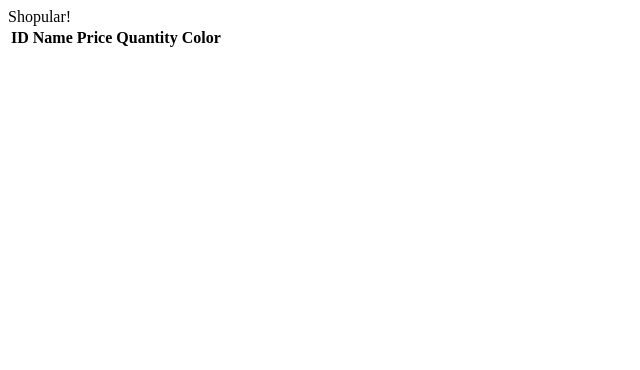
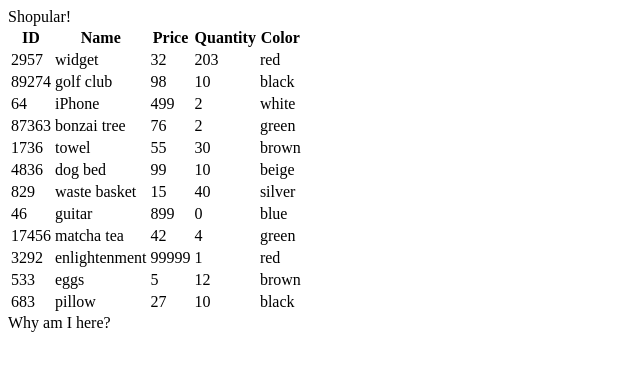
Before and after one commit to jmdembe/shopular, a website: page index.html in a window 1280 px wide. Shown: the whole page, without its empty margins (0-640 px from the left). Drawn offline with nearby package versions, Linux system fonts and the light colour scheme.

Commit message:
Added new table data to index per controller items and created tax amount

```diff
--- a/index.html
+++ b/index.html
@@ -15,10 +15,16 @@
           <th>Quantity</th>
           <th>Color</th>
         </tr>
-        <tr></tr>
+        <tr ng-repeat='product in item.inventory'>
+          <td>{{product.id}}</td>
+          <td>{{product.name}}</td>
+          <td>{{product.price}}</td>
+          <td>{{product.quantity}}</td>
+          <td>{{product.color}}</td>
+        </tr>
       </table>
     </main>
-    <footer></footer>
+    <footer>Why am I here?</footer>
     <script src='node_modules/angular/angular.js'></script>
     <script src='js/shopular.module.js'></script>
     <script src='js/shopular.controller.js'></script>
--- a/js/shopular.controller.js
+++ b/js/shopular.controller.js
@@ -4,6 +4,7 @@
     .controller('InventoryControl', InventoryControl);
 
   function InventoryControl() {
+    var tax = .0575;
     this.inventory = [
       { "id": 2957, "name": "widget", "price": 32, "quantity": 203, "color": "red", "discount": 31 },
       { "id": 89274, "name": "golf club", "price": 98, "quantity": 10, "color": "black", "discount": 0 },
```
